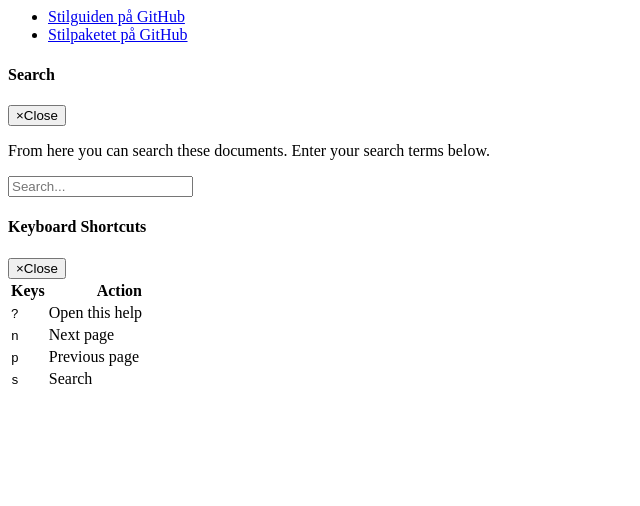
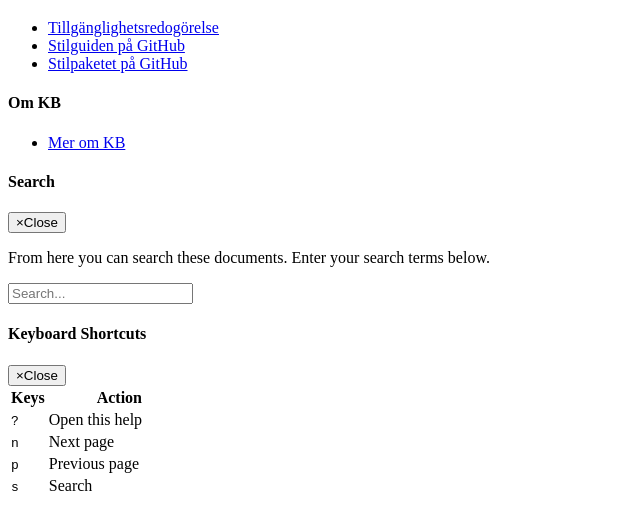
Before and after one commit to Kungbib/styleguide, an MkDocs documentation site: the page built from docs/accessability.md, in a window 1280 px wide. Shown: the part 934-1440 px from the top of the page, without its empty margins (0-640 px from the left). Built offline with MkDocs 1.6.1, drawn with Linux system fonts in a browser that asks for light colours; nearby versions of some CDN libraries; some web fonts are replaced; library files that are not in the unit come from our copies; before the commit the page ends 1333 px from its top, so only the background shows below that; some of the changed text lies outside the part shown.

Commit message:
Footer layout

```diff
--- a/theme/base.html
+++ b/theme/base.html
@@ -99,11 +99,18 @@
                 <img class="w-75 d-md-inline d-lg-none d-none" src="vendor/assets/kb_logo_text_white.svg">
                 <img class="w-50 d-md-none d-inline" src="vendor/assets/kb_logo_text_white.svg">
               </div>
-              <div class="col-md-9 d-flex flex-column justify-content-center">
-                <p class="mb-0">Tillgänglighetsredogörelse lorem ipsum en länk kanske här.</p>
+              <div class="col-md-4 d-flex flex-column">
+                <h4>Stilguide</h4>
                 <ul class="bd-footer-links ps-0 mb-3 text-light">
-                  <li class="d-inline-block"><a class="text-light" href="https://github.com/Kungbib/styleguide">Stilguiden på GitHub</a></li>
-                  <li class="d-inline-block ms-3"><a class="text-light" href="https://github.com/Kungbib/styles">Stilpaketet på GitHub</a></li>
+                  <li class="d-block"><a class="text-light" href="https://www.kb.se/om-oss/tillganglighet-pa-kbs-webbplatser-och-digitala-tjanster.html">Tillgänglighetsredogörelse</a></li>
+                  <li class="d-block"><a class="text-light" href="https://github.com/Kungbib/styleguide">Stilguiden på GitHub</a></li>
+                  <li class="d-block"><a class="text-light" href="https://github.com/Kungbib/styles">Stilpaketet på GitHub</a></li>
+                </ul>
+              </div>
+              <div class="col-md-4 d-flex flex-column">
+                <h4>Om KB</h4>
+                <ul class="bd-footer-links ps-0 mb-3 text-light">
+                  <li class="d-block"><a class="text-light" href="https://www.kb.se">Mer om KB</a></li>
                 </ul>
               </div>
             </div>
```
